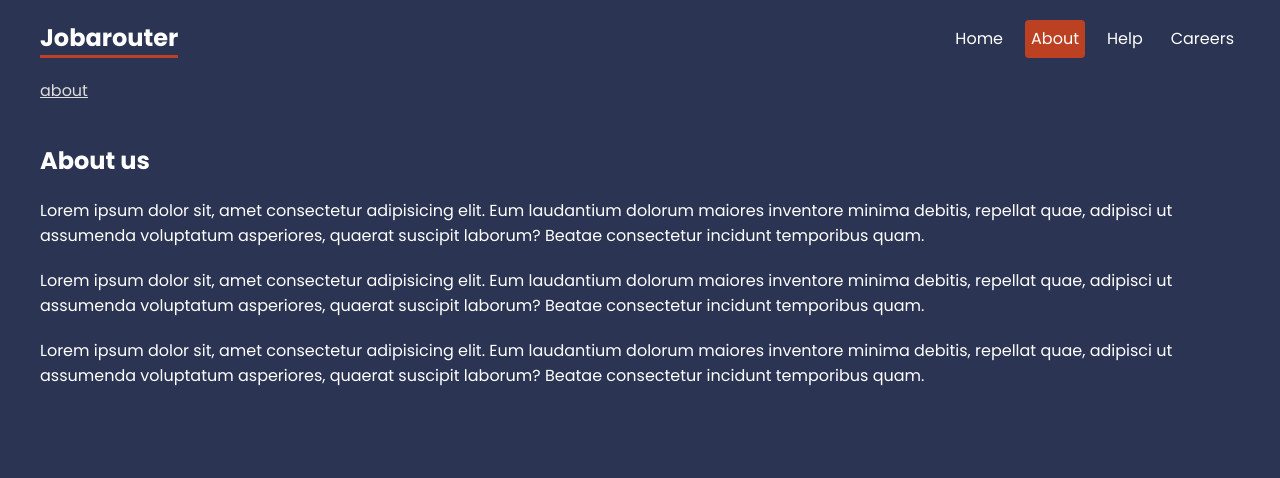
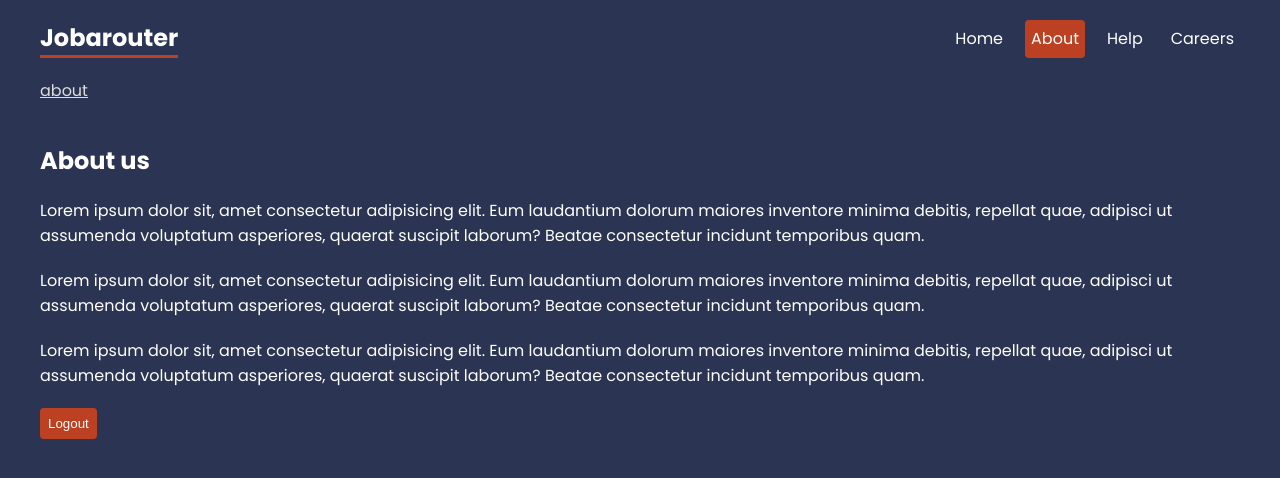
Before and after one commit to Matrix-citizen/jobarouter, a React (Create React App) app: page /about in a window 1280 px wide. Shown: the top 478 px of the page. Built offline with nearby package versions, Linux system fonts and the light colour scheme; the HTML template or start-up script is replaced by a standard one.

Commit message:
Inserted 'Navigate' component into 'About'. Completed the project

```diff
--- a/src/pages/About.jsx
+++ b/src/pages/About.jsx
@@ -1,4 +1,13 @@
+import { useState } from 'react';
+import { Navigate } from 'react-router-dom';
+
 export default function About() {
+  const [user, setUser] = useState('mario')
+
+  if (!user) {
+    return <Navigate to="/" replace={true} />
+  }
+
   return (
     <div className="about">
       <h2>About us</h2>
@@ -20,6 +29,7 @@
         assumenda voluptatum asperiores, quaerat suscipit laborum? Beatae
         consectetur incidunt temporibus quam.
       </p>
+      <button onClick={() => setUser(null)}>Logout</button>
     </div>
   );
 }
```
